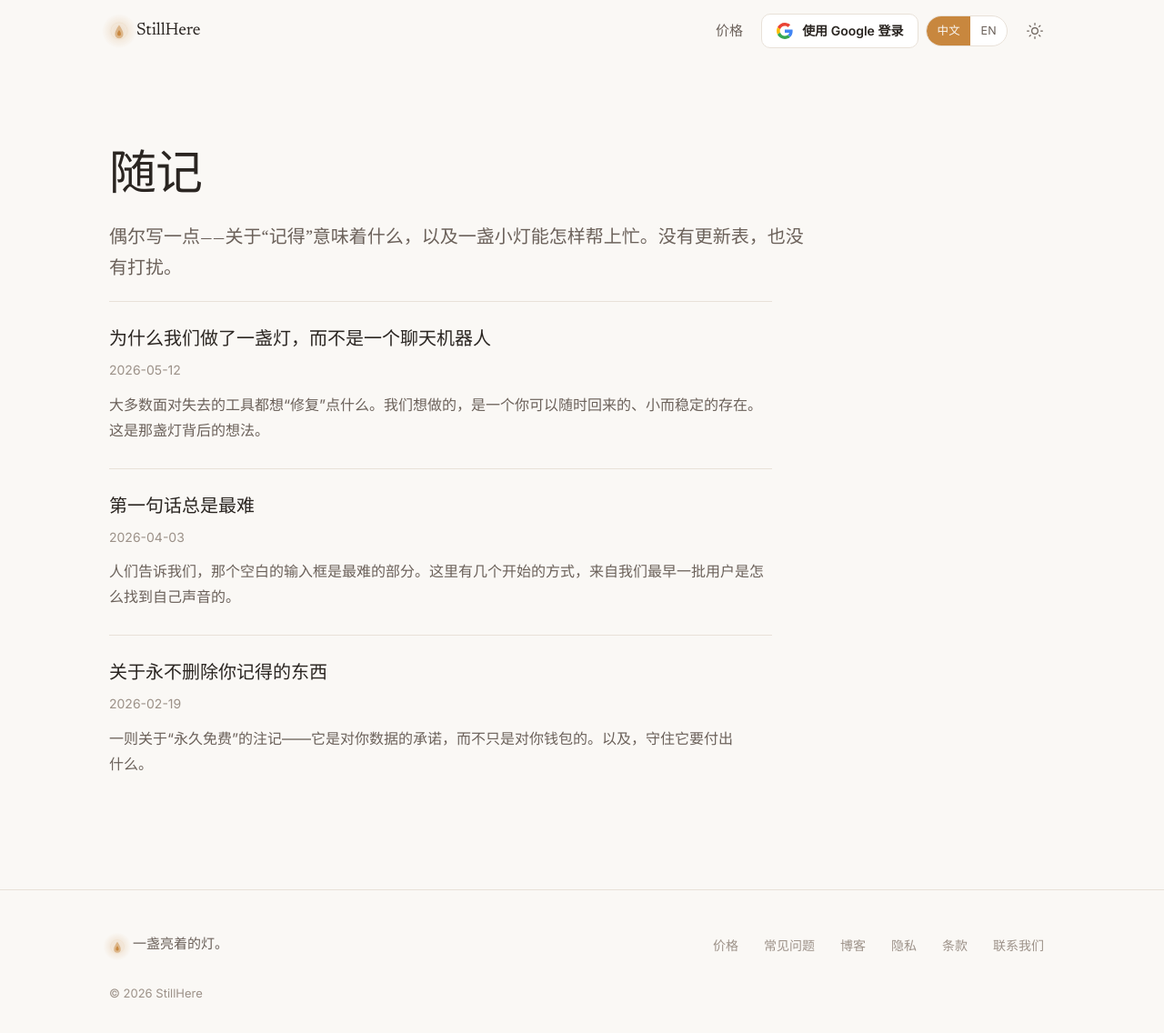
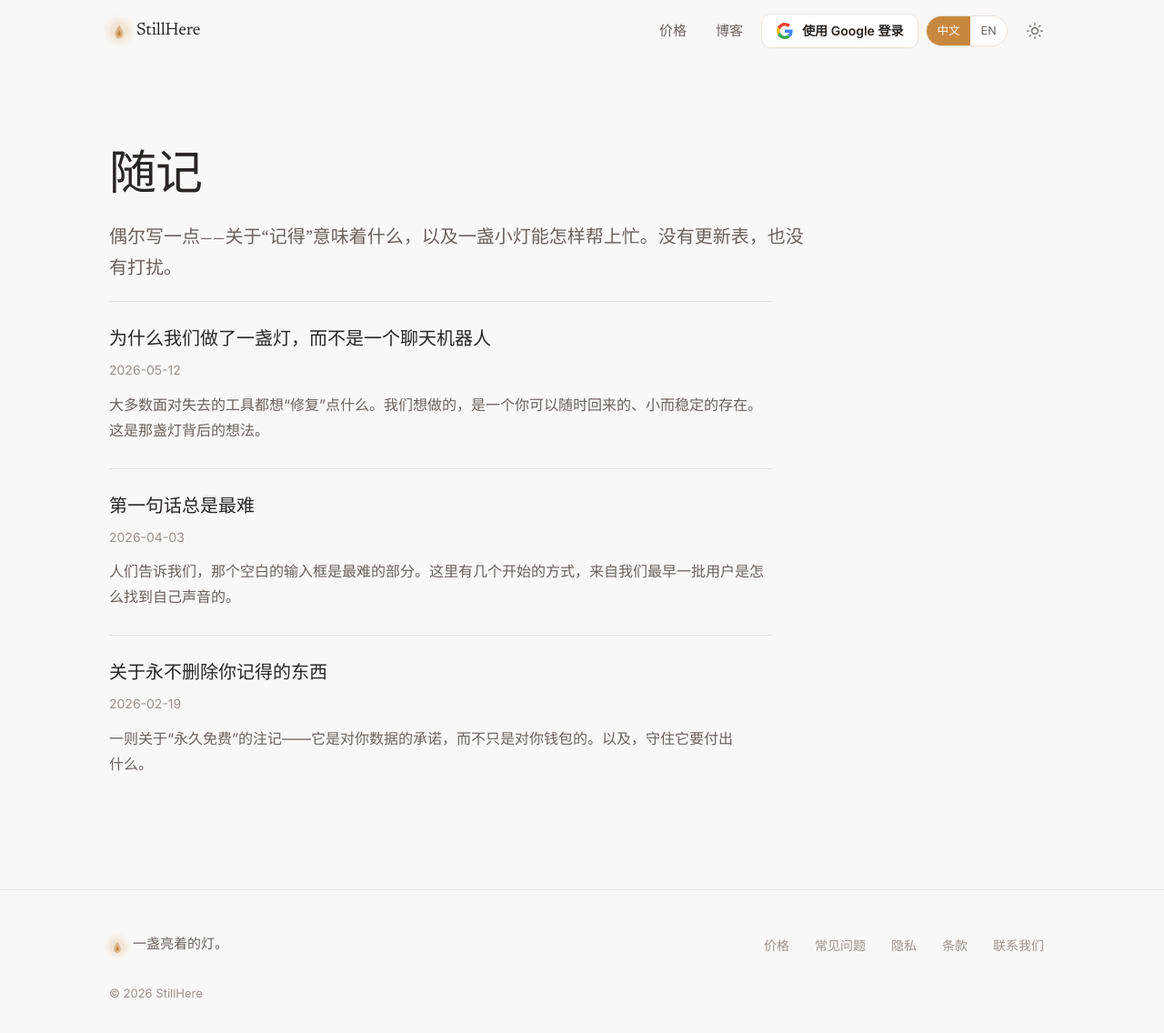
Before and after one commit to 863683348/stillhere, a Next.js app: page /blog in a window 1280 px wide. Shown: the top 1136 px of the page at 91% size. Built offline with nearby package versions, Linux system fonts and the light colour scheme; no server answers.

Commit message:
feat(nav): move Blog to top nav (remove from footer); sort blog list by date desc

```diff
--- a/app/blog/page.tsx
+++ b/app/blog/page.tsx
@@ -42,6 +42,10 @@ export default async function BlogPage({
   const t = getDictionary(locale);
   const { heading, intro, posts } = t.blog;
 
+  // Newest first — never rely on the dictionary array order; sort explicitly
+  // so future posts appended at the end of the file still show up on top.
+  const sortedPosts = [...posts].sort((a, b) => b.date.localeCompare(a.date));
+
   const blogJsonLd = {
     '@context': 'https://schema.org',
     '@type': 'CollectionPage',
@@ -60,7 +64,7 @@ export default async function BlogPage({
 
       <section className="container">
         <ul className={styles.list}>
-          {posts.map((post) => (
+          {sortedPosts.map((post) => (
             <li key={post.title} className={styles.item}>
               <article>
                 <h2 className={`h3 ${styles.title}`}>{post.title}</h2>
--- a/components/SiteFooter.tsx
+++ b/components/SiteFooter.tsx
@@ -23,9 +23,6 @@ export async function SiteFooter() {
           <Link href="/faq" className={styles.link}>
             {t.footer.links.faq}
           </Link>
-          <Link href="/blog" className={styles.link}>
-            {t.footer.links.blog}
-          </Link>
           <Link href="/privacy" className={styles.link}>
             {t.footer.links.privacy}
           </Link>
--- a/components/SiteHeader.tsx
+++ b/components/SiteHeader.tsx
@@ -24,6 +24,9 @@ export async function SiteHeader() {
           <Link href="/pricing" className={styles.navLink}>
             {t.nav.pricing}
           </Link>
+          <Link href="/blog" className={styles.navLink}>
+            {t.nav.blog}
+          </Link>
           {session ? (
             <Link href="/app" className={styles.navLink}>
               {t.nav.enter}
--- a/locales/en.ts
+++ b/locales/en.ts
@@ -14,6 +14,7 @@ export const en = {
 
   nav: {
     pricing: 'Pricing',
+    blog: 'Blog',
     skipToContent: 'Skip to content',
     toggleTheme: 'Switch between light and dark',
     signInGoogle: 'Continue with Google',
--- a/locales/zh.ts
+++ b/locales/zh.ts
@@ -15,6 +15,7 @@ export const zh: Dictionary = {
 
   nav: {
     pricing: '价格',
+    blog: '博客',
     skipToContent: '跳到正文',
     toggleTheme: '切换浅色与深色',
     signInGoogle: '使用 Google 登录',
```
